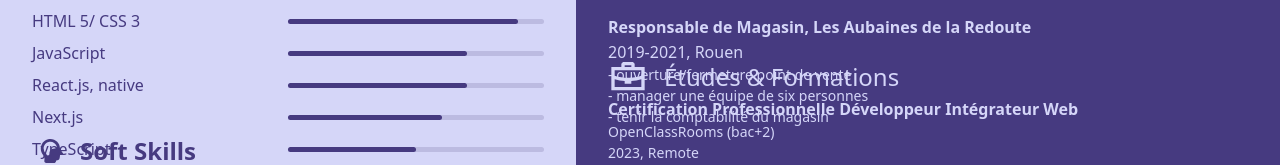
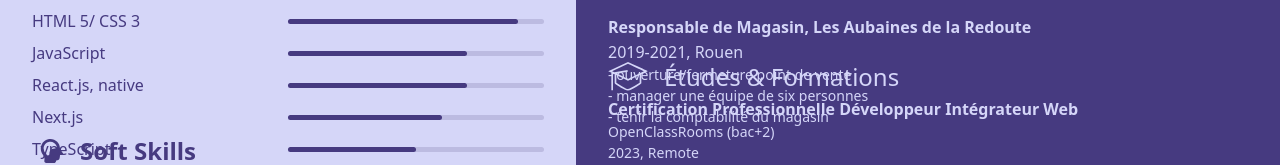
Before and after one commit to Fl0jfk/CV-Generator, a Next.js app: page /model1 in a window 1280 px wide. Shown: the part 387-552 px from the top of the page. Built offline with nearby package versions, Linux system fonts and the light colour scheme.

Commit message:
modify svg education

```diff
--- a/src/app/model1/components/Education.tsx
+++ b/src/app/model1/components/Education.tsx
@@ -6,12 +6,9 @@ function Education (){
     return (
         <section className="flex flex-col w-full h-[20%]">
              <div className="flex items-center gap-4">
-                <svg width="40px" height="40px" viewBox="0 0 512 512" version="1.1">
-                    <g id="Page-1" stroke="none" strokeWidth="1" fill="none" fillRule="evenodd">
-                        <g id="Combined-Shape" fill="#d5d6f8" transform="translate(42.666667, 64.000000)">
-                            <path d="M277.333333,1.42108547e-14 L298.666667,21.3333333 L298.666,64 L426.666667,64 L426.666667,362.666667 L3.55271368e-14,362.666667 L3.55271368e-14,64 L128,64 L128,21.3333333 L149.333333,1.42108547e-14 L277.333333,1.42108547e-14 Z M42.6664912,220.935181 L42.6666667,320 L384,320 L384.000468,220.935097 C341.375319,233.130501 298.701692,240.759085 256.000479,243.809455 L256,277.333333 L170.666667,277.333333 L170.666323,243.809465 C127.965163,240.759108 85.2915887,233.130549 42.6664912,220.935181 Z M384,106.666667 L42.6666667,106.666667 L42.6668606,176.433085 C99.6386775,193.933257 156.507113,202.666667 213.333333,202.666667 C270.159803,202.666667 327.028489,193.933181 384.000558,176.432854 L384,106.666667 Z M256,42.6666667 L170.666667,42.6666667 L170.666667,64 L256,64 L256,42.6666667 Z"></path>
-                        </g>
-                    </g>
+                <svg width="40px" height="40px" viewBox="0 0 24 24">
+                    <path fill="#d5d6f8" d="M17.673 5.606a3326.02 3326.02 0 0 1-5.671-2.674L.138 8.524l2.03.98L2 9.531V20h1v-9.626l.72-.124.28.135v5.288c0 .914 5.206 3.533 6.249 4.049a3.89 3.89 0 0 0 3.48-.026C20 16.486 20 15.895 20 15.673v-5.288l3.854-1.857s-3.8-1.801-6.181-2.922zM19 15.504a51.526 51.526 0 0 1-5.726 3.302 2.884 2.884 0 0 1-2.582.02A40.184 40.184 0 0 1 5 15.521v-4.655l7 3.373 7-3.373zm-7-2.373L5.416 9.958l6.469-1.115-.17-.987-7.85 1.354-1.403-.676 9.537-4.495c.825.393 8.523 4.014 9.542 4.494z"/>
+                    <path fill="none" d="M0 0h24v24H0z"/>
                 </svg>
                 <h1 className="text-2xl">Études & Formations</h1>
             </div>
```
